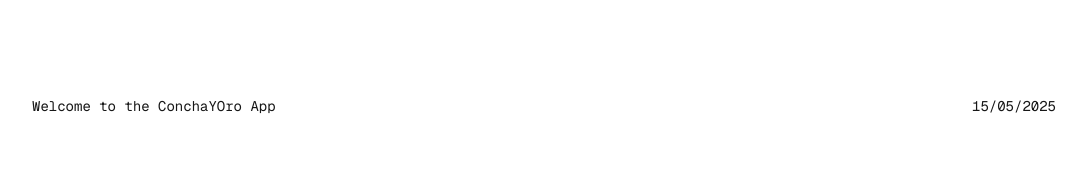
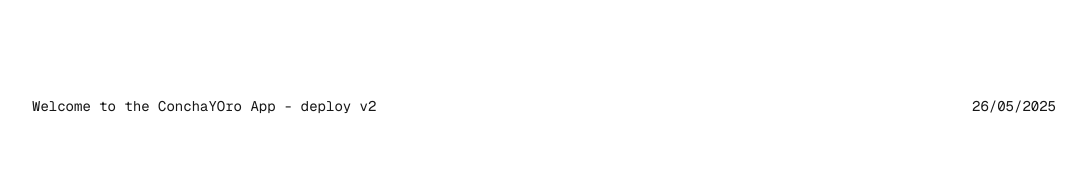
Before and after one commit to larissa-collossi/conchayoro, a Next.js app in the folder frontend/: page / in a window 1280 px wide. Shown: the top 186 px of the page, without its empty margins (96-1182 px from the left). Built offline with nearby package versions, Linux system fonts and the light colour scheme.

Commit message:
Update page.tsx

```diff
--- a/frontend/src/app/page.tsx
+++ b/frontend/src/app/page.tsx
@@ -5,8 +5,8 @@ export default function Home() {
         className="z-10 max-w-5xl w-full items-center justify-between font-mono
   text-sm lg:flex"
       >
-        <h1> Welcome to the ConchaYOro App </h1>
-        <h2> 15/05/2025 </h2>
+        <h1> Welcome to the ConchaYOro App - deploy v2 </h1>
+        <h2> 26/05/2025 </h2>
       </div>
     </main>
   );
```
